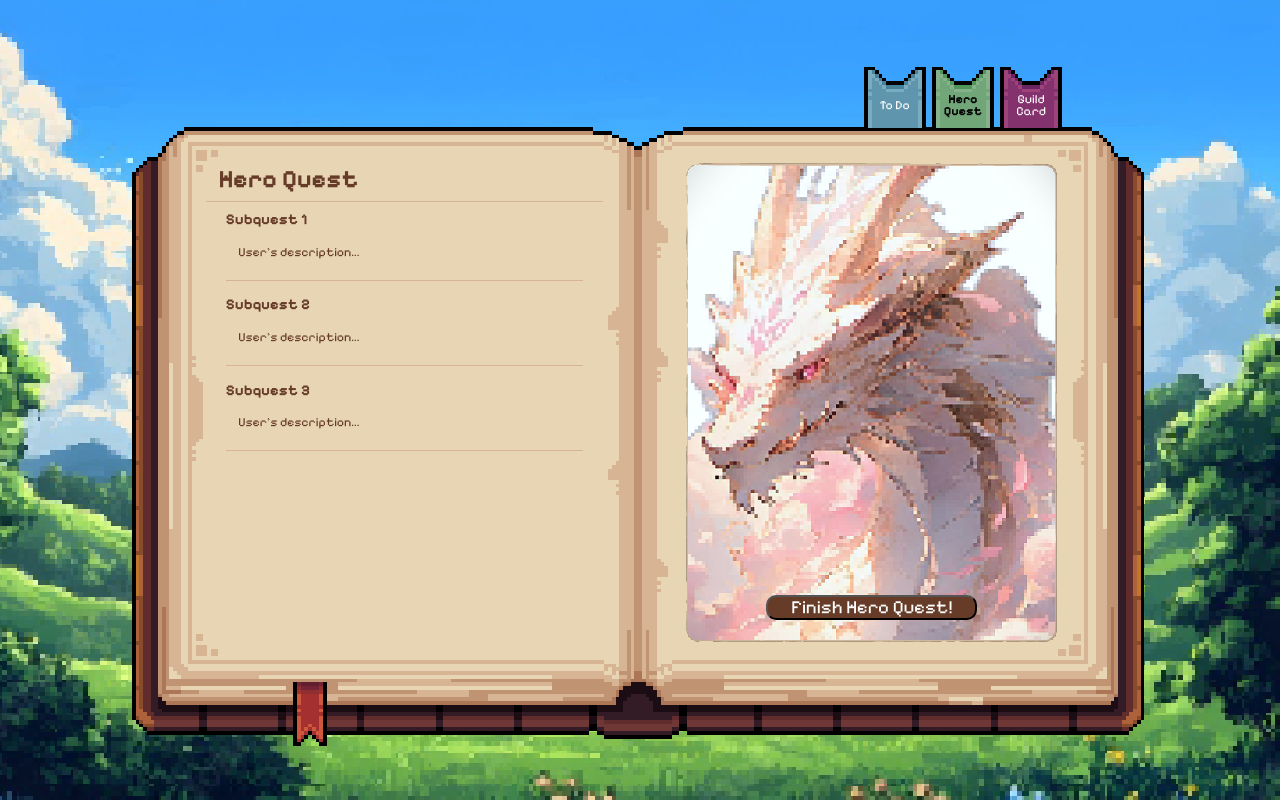
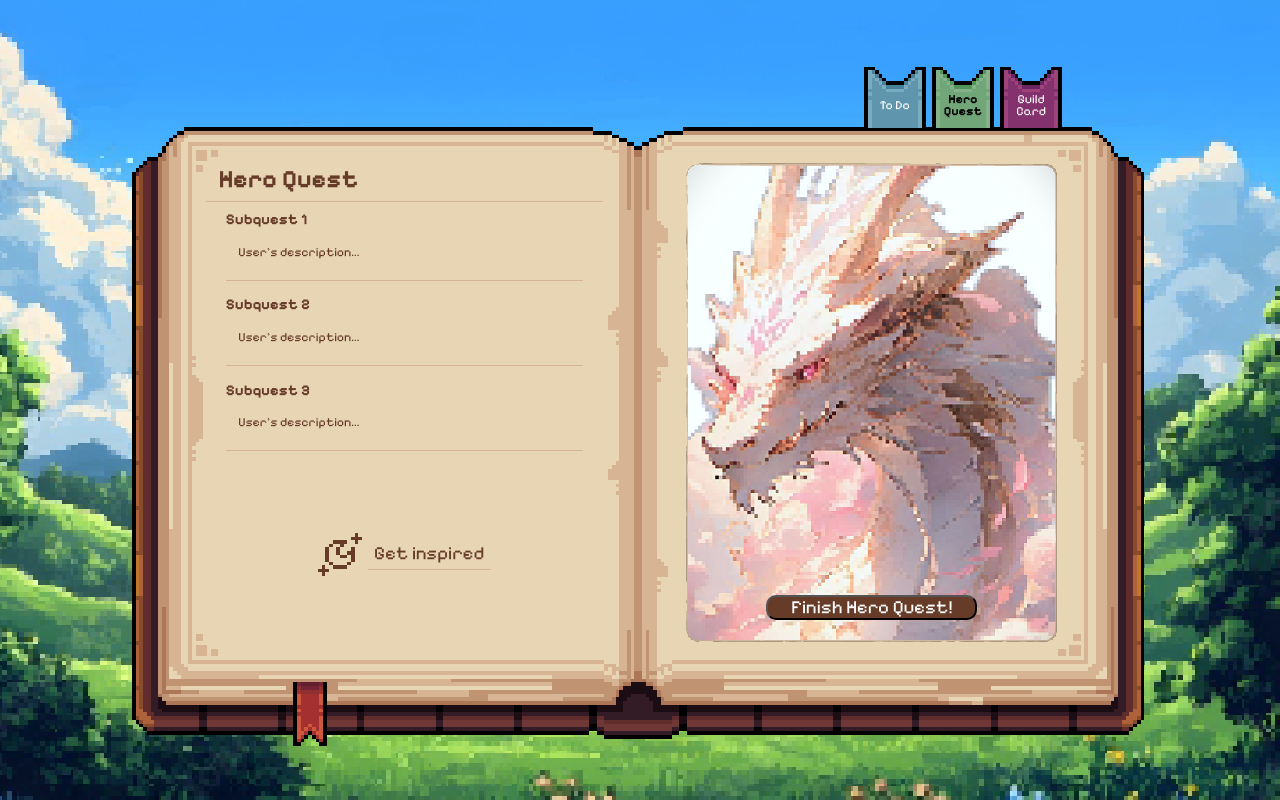
Before and after one commit to AuroraLyhnn/rpg-life-frontend, a React (Vite) app: page /hero_quest in a window 1280 px wide. Built offline with nearby package versions, Linux system fonts and the light colour scheme.

Commit message:
Inspiration button I made the inpiration button to complete the design of the hero quest page (not functional yet) And i made a data.jason for testdata during the build process

```diff
--- /dev/null
+++ b/src/constants/data.json
@@ -0,0 +1,28 @@
+[
+  {
+    "id": 1,
+    "title": "Hero Quest",
+    "value": "Keep my home clean",
+    "status": "ongoing"
+  },
+  {
+    "id": 2,
+    "title": "Subquest 1",
+    "value": "Develop a routine for a daily 5 minute cleaning before bed",
+    "status": "ongoing"
+  },
+
+  {
+    "id": 3,
+    "title": "Subquest 2",
+    "value": "Always have a clean kitchen",
+    "status": "ongoing"
+  },
+
+  {
+    "id": 4,
+    "title": "Subquest 3",
+    "value": "Find a day in the week for weekly chores around the house and prioritize it",
+    "status": "ongoing"
+  }
+]
--- a/src/index.css
+++ b/src/index.css
@@ -36,6 +36,10 @@ html {
 ul, ol, a {
   list-style: none;
   text-decoration: inherit;
+}
+
+button {
+  cursor: pointer;
 }
 
 a {
--- a/src/pages/hero_quest/HeroQuest.css
+++ b/src/pages/hero_quest/HeroQuest.css
@@ -12,3 +12,25 @@
     width: 30rem;
     margin-bottom: 1rem;
 }
+
+.inspiration-button {
+    display: flex;
+    flex-direction: row;
+    margin: auto;
+    align-items: center;
+    gap: 0.5rem;
+}
+
+.moon {
+    width: 3.5rem;
+}
+
+.get-inspired-button {
+    background: transparent;
+    border: none;
+    border-bottom: #D7B594 1px solid;
+    border-radius: 0;
+    color: #663C29;
+    width: fit-content;
+    padding: 1.2rem 0.5rem;
+}
--- a/src/pages/hero_quest/HeroQuest.jsx
+++ b/src/pages/hero_quest/HeroQuest.jsx
@@ -1,12 +1,10 @@
 import './HeroQuest.css';
-// import React, { useState} from "react";
 import Book from "../../components/journal/book/Book.jsx";
 import Page from "../../components/journal/book/Page.jsx";
-import Dragon from "../../assets/page/dragon1.png"
-import Line from "../../assets/page/dark-line-s.png"
 import InputField from "../../components/inputField/InputField.jsx";
 import React, {useState} from "react";
 import PageTitle from "../../components/pageTitle/PageTitle.jsx";
+import Moon from "../../assets/page/moon.png"
 function HeroQuest() {
     //
     // const [formState, setFormState] = useState({
@@ -69,6 +67,10 @@ function HeroQuest() {
                                     value={formState.heroQuestDescription}
                                     onChange={handleChange}/>
                         </form>
+                    <div className="inspiration-button">
+                        <img className="moon" src={Moon}/>
+                        <button className="get-inspired-button">Get inspired</button>
+                    </div>
                 </Page>
                 <Page className="hero-quest-image">
                     <button className="hero-quest-complete-button">Finish Hero Quest!</button>
--- a/src/pages/new_hero_quest/NewHeroQuest.jsx
+++ b/src/pages/new_hero_quest/NewHeroQuest.jsx
@@ -4,6 +4,7 @@ import Book from "../../components/journal/book/Book.jsx";
 import React, {useState} from "react";
 import InputField from "../../components/inputField/InputField.jsx";
 import PageTitle from "../../components/pageTitle/PageTitle.jsx";
+import quests from "../../constants/data.json"
 
 function NewHeroQuest() {
 
```
Also changed, not shown: src/assets/page/moon.png (added).
